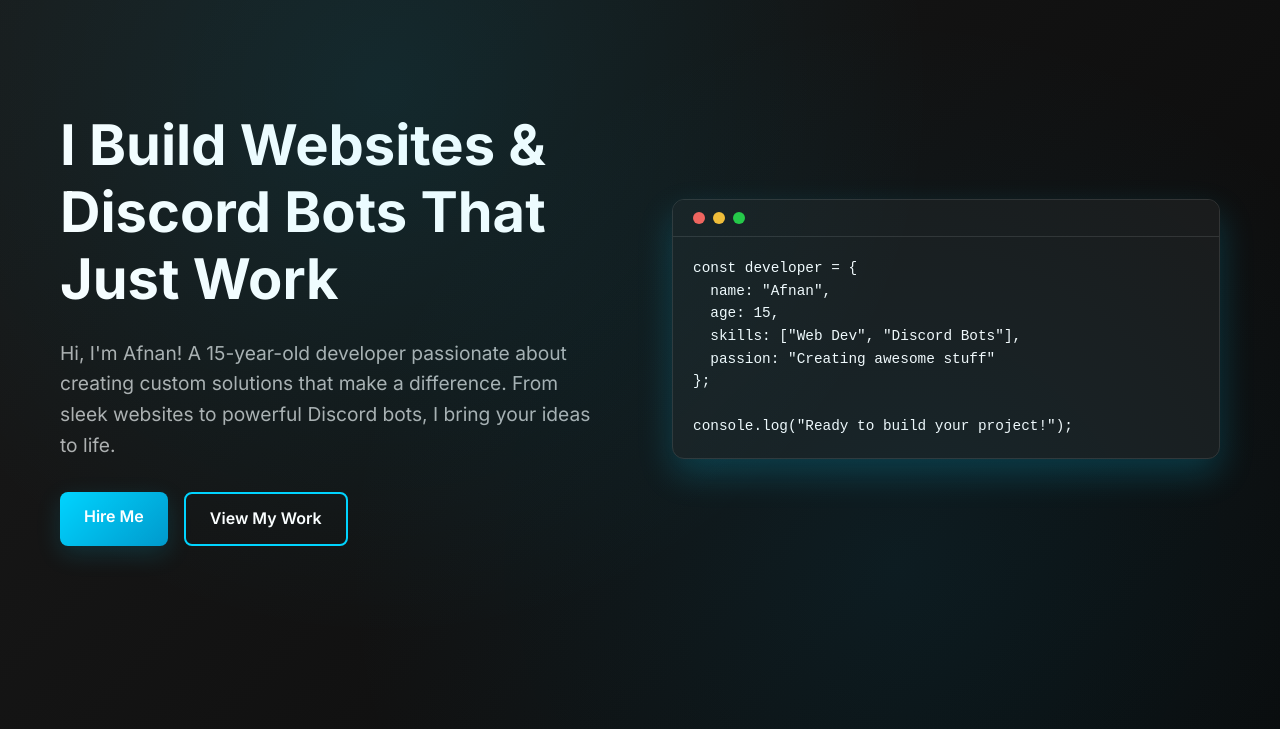
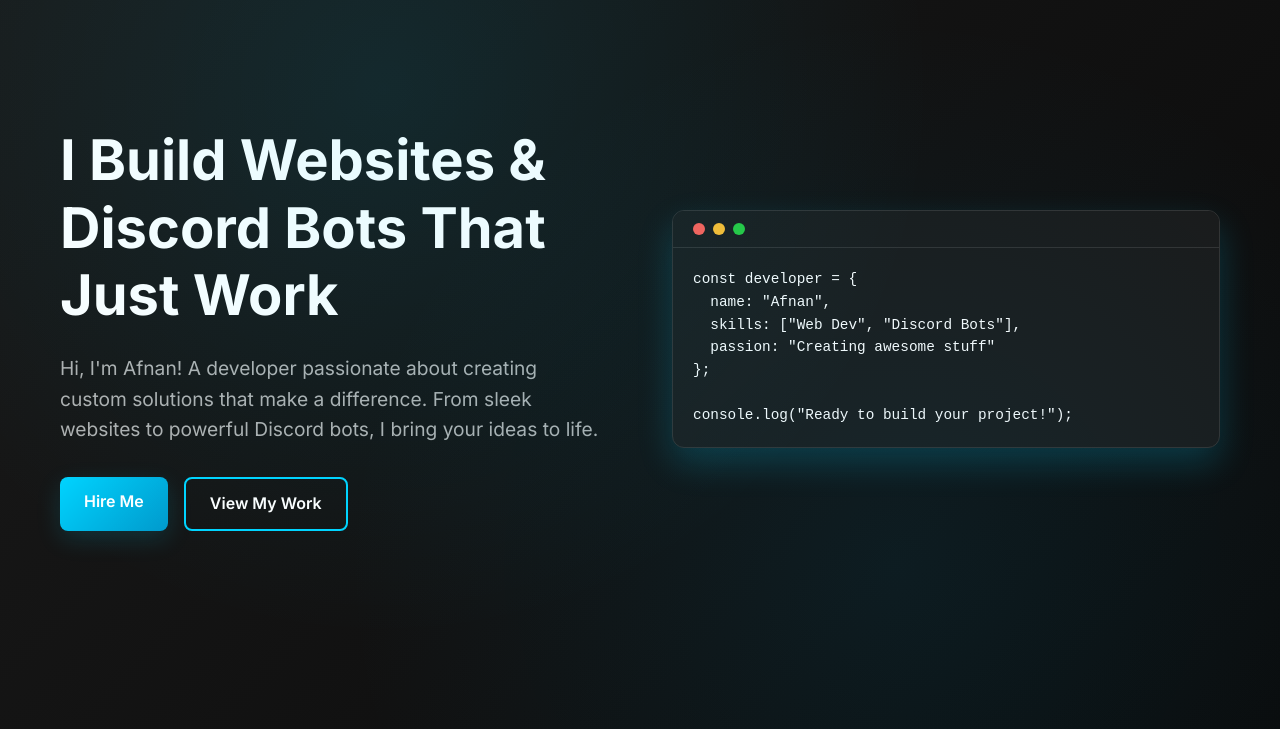
Before and after one commit to afnan261162/afnanstudio-portfolio, a plain HTML site: page index.html in a window 1280 px wide. Shown: the part 71-800 px from the top of the page. Drawn offline with Linux system fonts and the light colour scheme.

Commit message:
Refactor introduction in index.html by removing age reference and simplifying developer description

```diff
--- a/index.html
+++ b/index.html
@@ -41,7 +41,7 @@
                     <span class="highlight">That Just Work</span>
                 </h1>
                 <p class="hero-subtitle">
-                    Hi, I'm Afnan! A 15-year-old developer passionate about creating custom solutions
+                    Hi, I'm Afnan! A developer passionate about creating custom solutions
                     that make a difference. From sleek websites to powerful Discord bots, I bring your ideas to life.
                 </p>
                 <div class="hero-buttons">
@@ -61,7 +61,6 @@
                     <div class="code-content">
                         <pre><code>const developer = {
   name: "Afnan",
-  age: 15,
   skills: ["Web Dev", "Discord Bots"],
   passion: "Creating awesome stuff"
 };
```
